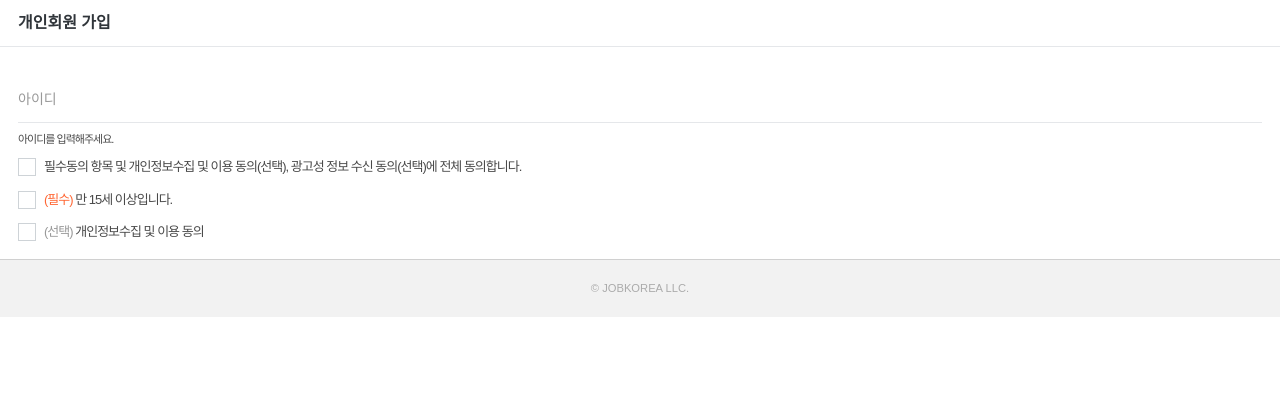
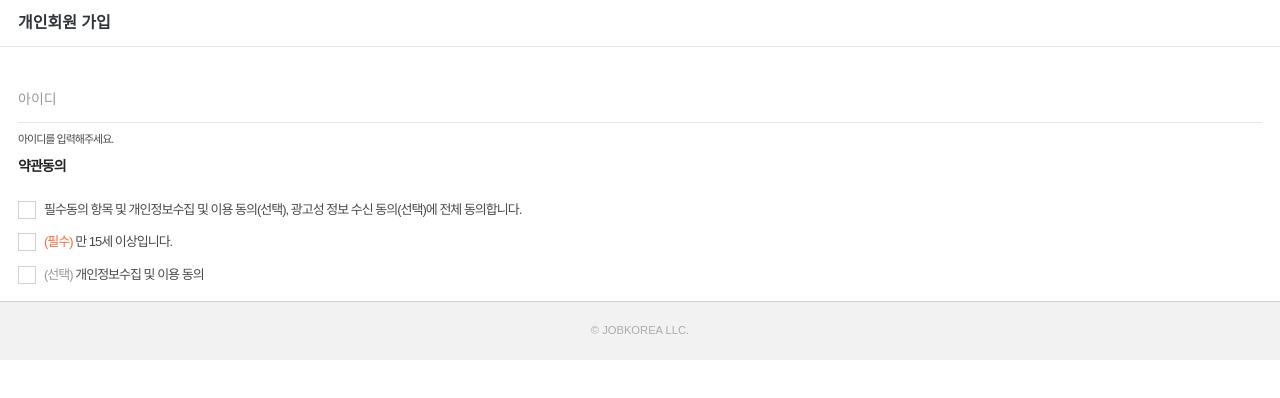
Before and after one commit to jin-2/signUp, a Next.js app: page / in a window 1280 px wide. Shown: the top 398 px of the page. Built offline with nearby package versions, Linux system fonts and the light colour scheme.

Commit message:
title 컴포넌트 추가

```diff
--- /dev/null
+++ b/components/Title/index.tsx
@@ -0,0 +1,17 @@
+import styled from "styled-components";
+
+interface TitleProps {
+  children: string;
+  element?: "h2" | "h3";
+}
+
+export default function Title({ children, element = "h2" }: TitleProps) {
+  return <TitleEl as={element}>{children}</TitleEl>;
+}
+
+const TitleEl = styled.h2`
+  margin-bottom: 25px;
+  color: #222;
+  font-weight: bold;
+  letter-spacing: -1px;
+`;
--- a/pages/index.tsx
+++ b/pages/index.tsx
@@ -3,6 +3,7 @@ import Head from "next/head";
 import Input from "components/Input";
 import Checkbox from "components/Checkbox";
 import Mark from "components/Mark";
+import Title from "components/Title";
 
 const Home: NextPage = () => {
   return (
@@ -10,13 +11,15 @@ const Home: NextPage = () => {
       <Head>
         <title>개인회원 가입 | 알바몬</title>
       </Head>
-      <div>
+      <form>
         <Input
           type="text"
           label="아이디"
           message="아이디를 입력해주세요."
           maxlength={16}
         />
+
+        <Title>약관동의</Title>
         <Checkbox>
           필수동의 항목 및 개인정보수집 및 이용 동의(선택), 광고성 정보 수신
           동의(선택)에 전체 동의합니다.
@@ -27,7 +30,7 @@ const Home: NextPage = () => {
         <Checkbox>
           <Mark color="secondary">(선택)</Mark> 개인정보수집 및 이용 동의
         </Checkbox>
-      </div>
+      </form>
     </>
   );
 };
```
